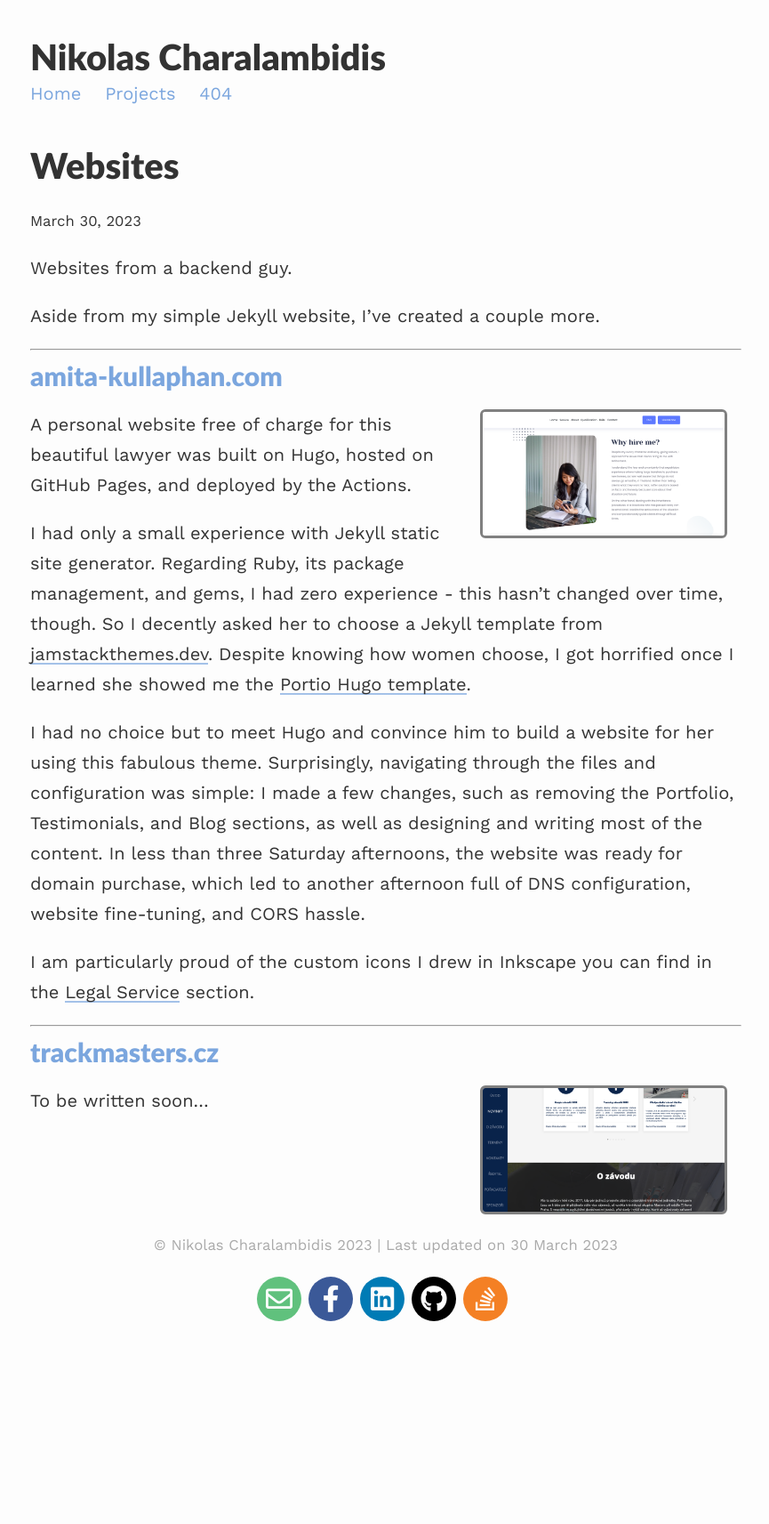
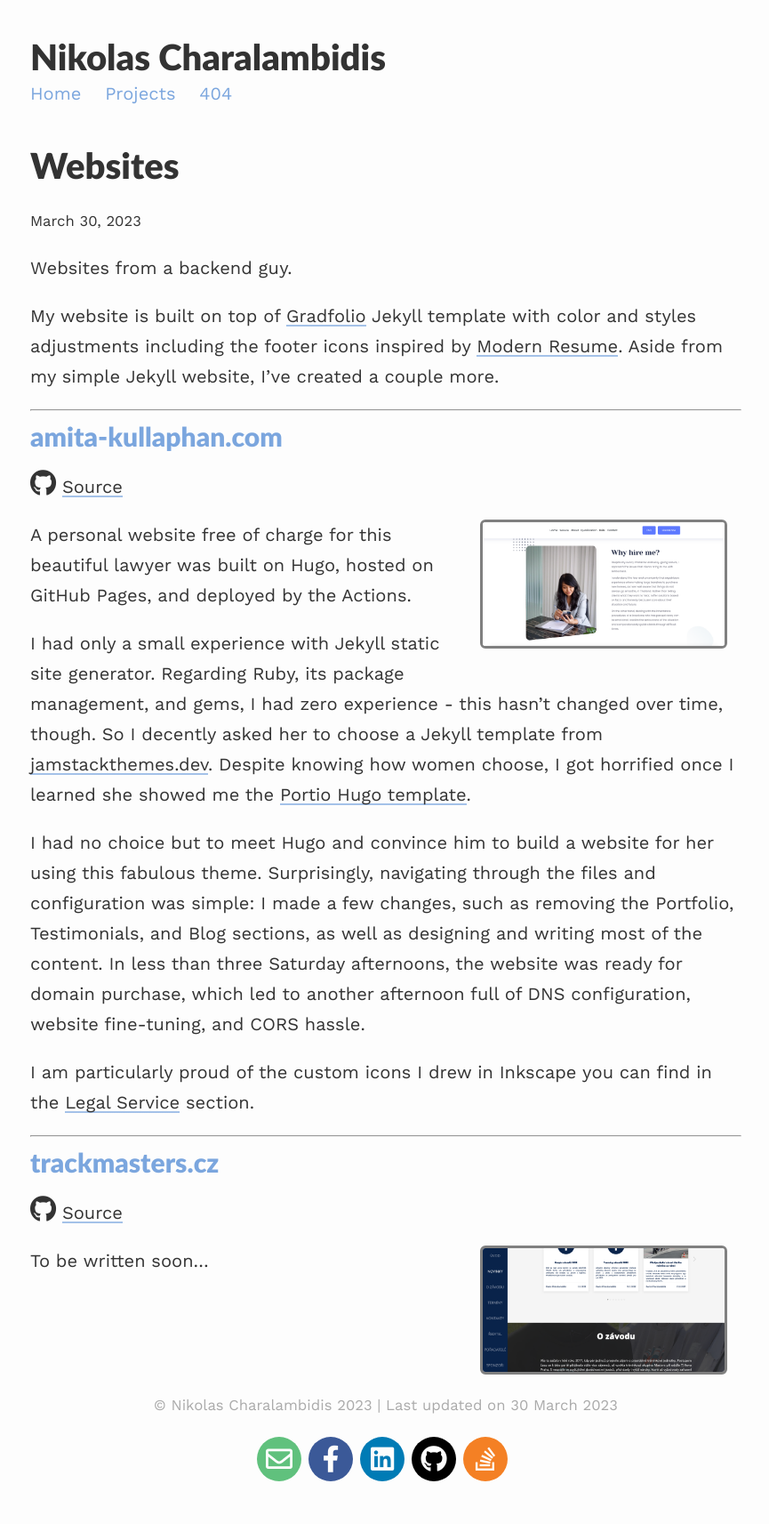
Before and after one commit to Nikolas-Charalambidis/nikolas-charalambidis.github.io, a Jekyll site: the page built from _projects/websites.md, in a window 1280 px wide. Shown: the whole page at 89% size, without its empty margins (206-1071 px from the left). Built offline with Jekyll 4.4.1, drawn with Linux system fonts in a browser that asks for light colours; nearby versions of some CDN libraries; comment, search, counter and statistics services are not loaded; before the commit the page ends 1533 px from its top, so only the background shows below that.

Commit message:
Websites

```diff
--- a/_projects/websites.md
+++ b/_projects/websites.md
@@ -14,11 +14,15 @@
       align: right
 
 ---
-Aside from my simple Jekyll website, I've created a couple more.
+
+My website is built on top of [Gradfolio](https://github.com/jitinnair1/gradfolio) Jekyll template with color and styles adjustments including the footer icons inspired by [Modern Resume](https://github.com/sproogen/modern-resume-theme).
+Aside from my simple Jekyll website, I’ve created a couple more.
 
 ---
 
 ## [amita-kullaphan.com](https://amita-kullaphan.com)
+
+<span class="fab fa-github" style='font-size:30px'></span> <a href="https://github.com/amita-kullaphan/amita-kullaphan.github.io">Source</a>
 
 <a href="https://www.amita-kullaphan.com">
   <img class="{{ page.website.amita-kullaphan-com.image.align }}" alt="amita-kullaphan.com" width="34%"
@@ -41,8 +45,9 @@
 
 ___
 
+## [trackmasters.cz](https://trackmasters.cz)
 
-## [trackmasters.cz](https://trackmasters.cz)
+<span class="fab fa-github" style='font-size:30px'></span> <a href="https://github.com/trackmasters/trackmasters.github.io">Source</a>
 
 <a href="https://www.trackmasters.cz">
   <img class="{{ page.website.trackmasters-cz.image.align }}" alt="trackmasters.cz" width="34%"
```
